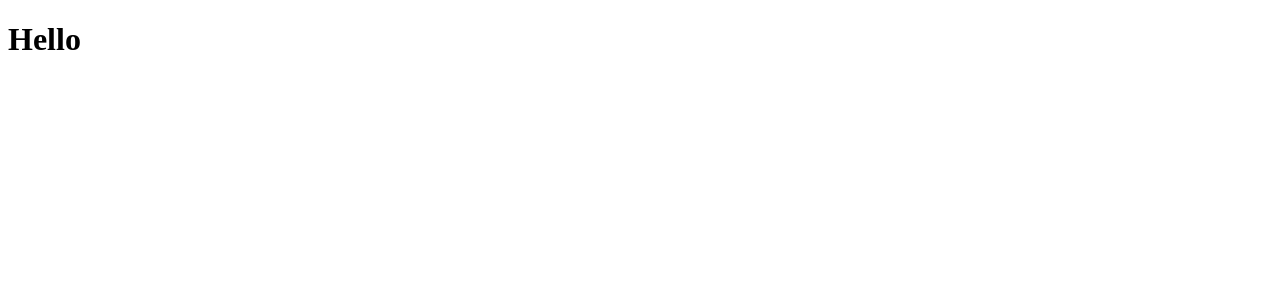
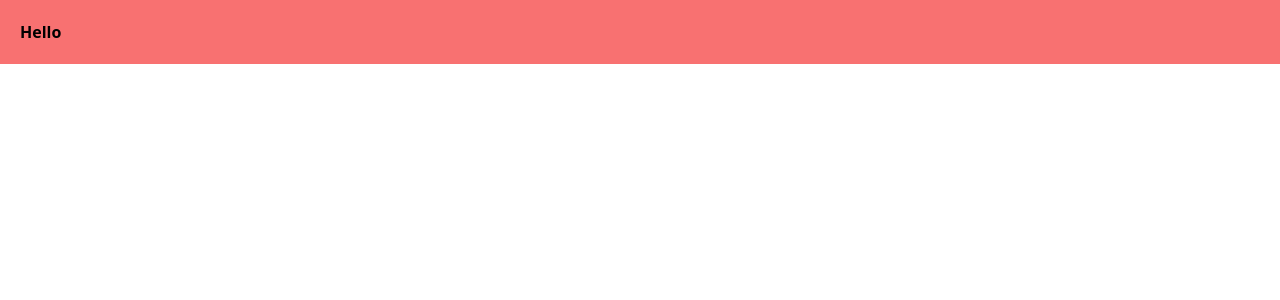
Before and after one commit to jagathbotheju/imdb-movies, a Next.js app: page / in a window 1280 px wide. Shown: the top 300 px of the page. Built offline with nearby package versions, Linux system fonts and the light colour scheme.

Commit message:
install tailwind css

```diff
--- a/app/globals.css
+++ b/app/globals.css
@@ -0,0 +1,3 @@
+@tailwind base;
+@tailwind components;
+@tailwind utilities;
--- a/app/layout.js
+++ b/app/layout.js
@@ -2,7 +2,7 @@ import './globals.css'
 
 export const metadata = {
   title: 'IMDb Movies',
-  description: 'IMDB movie clone',
+  description: 'IMDB movie clonegit ',
 }
 
 export default function RootLayout({ children }) {
--- a/app/page.js
+++ b/app/page.js
@@ -6,7 +6,7 @@ const inter = Inter({ subsets: ['latin'] })
 export default function Home() {
   return (
     <main>
-      <h1>Hello</h1>
+      <h1 className='bg-red-400 p-5 font-bold'>Hello</h1>
     </main>
   )
 }
--- a/package.json
+++ b/package.json
@@ -14,5 +14,10 @@
     "next": "13.2.4",
     "react": "18.2.0",
     "react-dom": "18.2.0"
+  },
+  "devDependencies": {
+    "autoprefixer": "^10.4.14",
+    "postcss": "^8.4.21",
+    "tailwindcss": "^3.3.1"
   }
 }
--- /dev/null
+++ b/postcss.config.js
@@ -0,0 +1,6 @@
+module.exports = {
+  plugins: {
+    tailwindcss: {},
+    autoprefixer: {},
+  },
+}
--- /dev/null
+++ b/tailwind.config.js
@@ -0,0 +1,15 @@
+/** @type {import('tailwindcss').Config} */
+module.exports = {
+  content: [
+    "./app/**/*.{js,ts,jsx,tsx}",
+    "./pages/**/*.{js,ts,jsx,tsx}",
+    "./components/**/*.{js,ts,jsx,tsx}",
+
+    // Or if using `src` directory:
+    "./src/**/*.{js,ts,jsx,tsx}",
+  ],
+  theme: {
+    extend: {},
+  },
+  plugins: [],
+}
```
Also changed, not shown: 1 other file (tests, documents, lock files or other folders).
